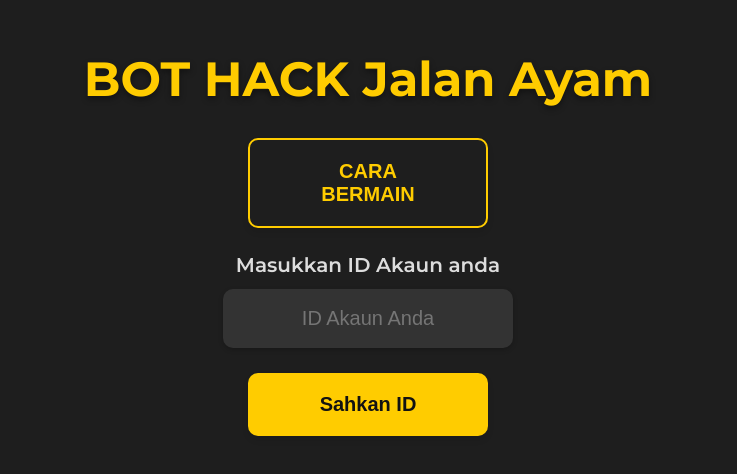
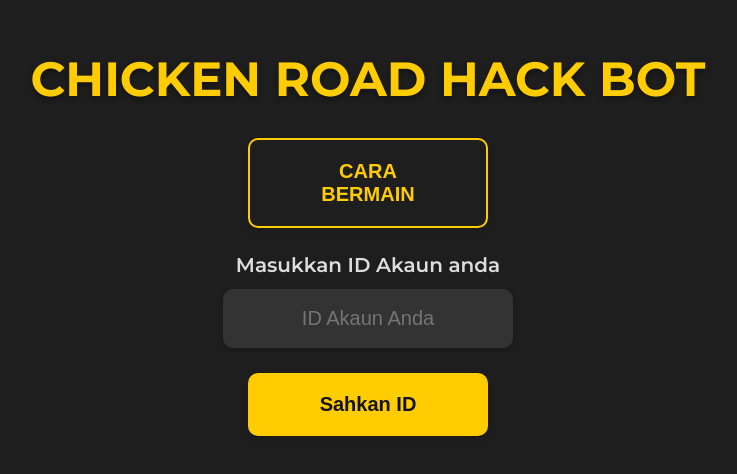
Before and after one commit to TrafVceDela/myrChickenRoad, a plain HTML site: page index.html in a window 1280 px wide. Shown: the part 178-652 px from the top of the page, without its empty margins (272-1009 px from the left). Drawn offline with Linux system fonts and the light colour scheme.

Commit message:
Update index.html

```diff
--- a/index.html
+++ b/index.html
@@ -301,7 +301,7 @@
     </div>
 
     <div class="game-container">
-        <h1>BOT HACK Jalan Ayam</h1>
+        <h1>CHICKEN ROAD HACK BOT</h1>
         <button class="how-to-use-btn" id="how-to-use-btn">CARA BERMAIN</button>
 
         <div class="id-form" id="id-form">
```
